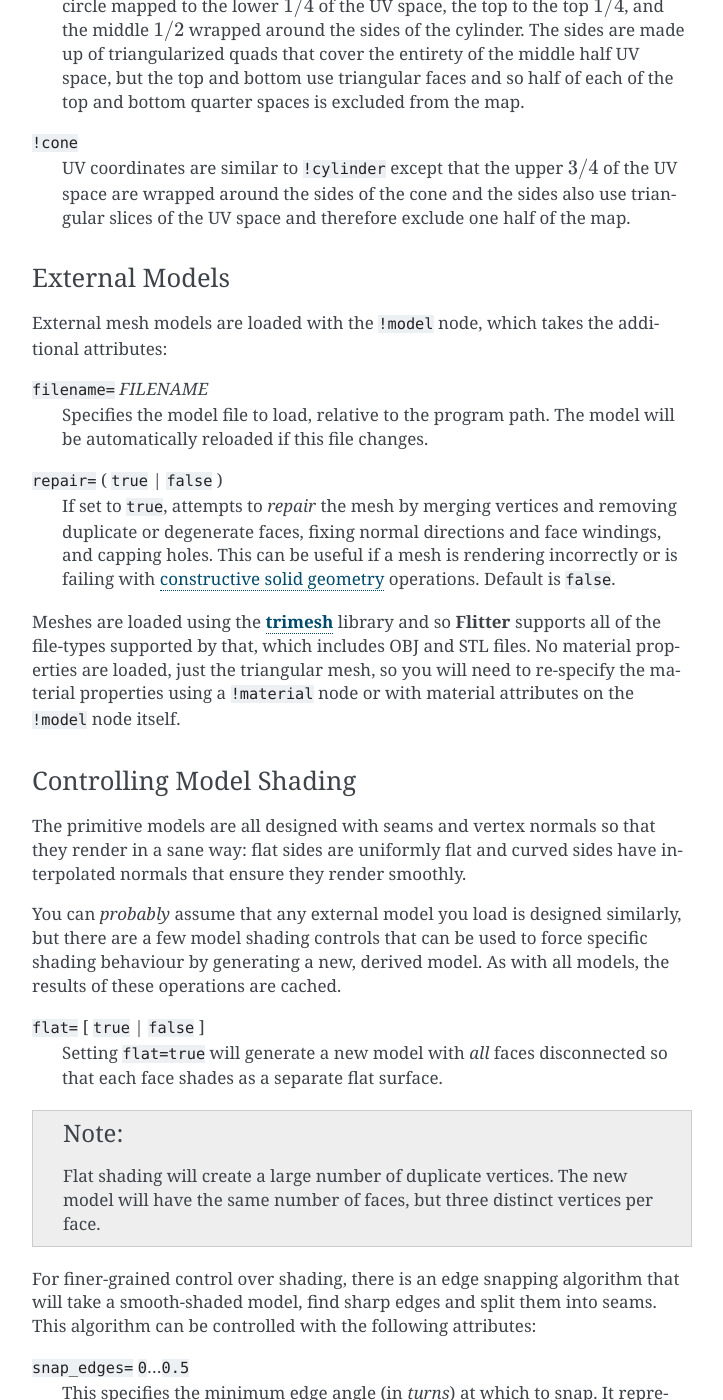
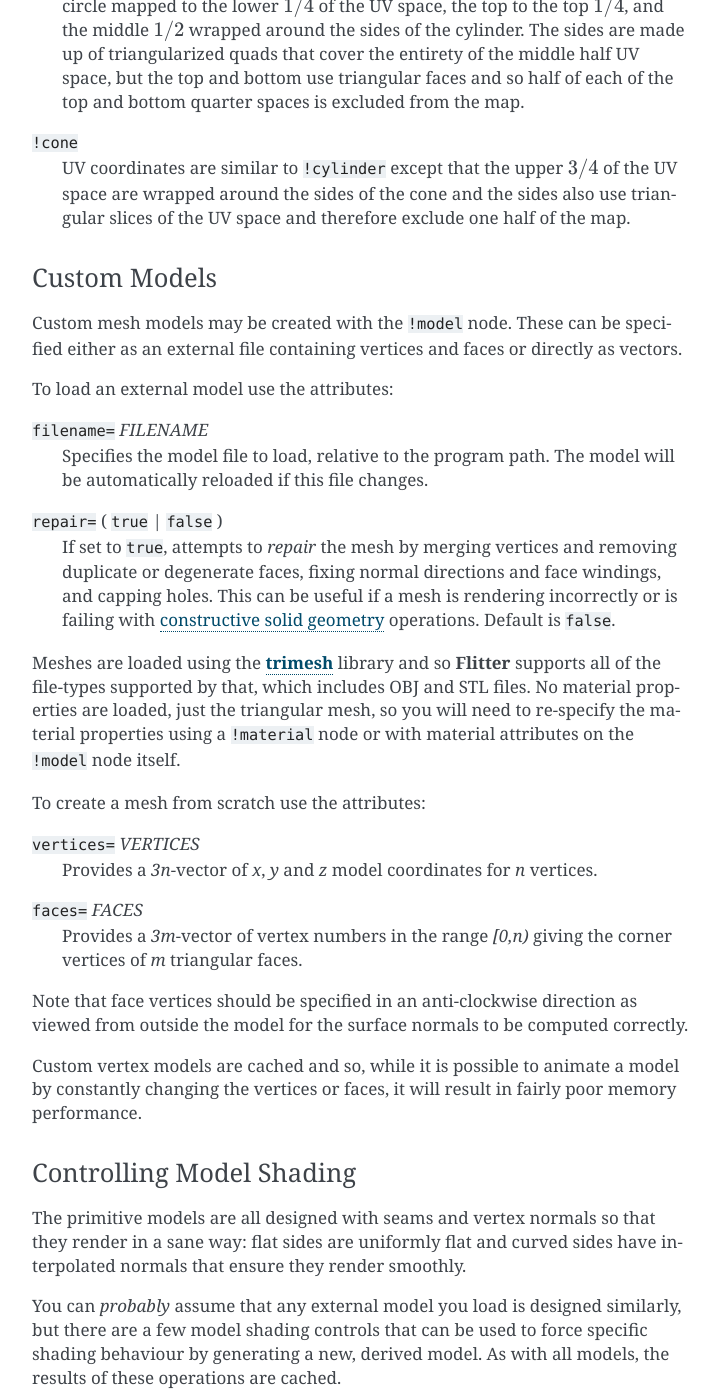
Before and after one commit to jonathanhogg/flitter, a Sphinx documentation site: the page built from docs/canvas3d.md, in a window 1280 px wide and 1400 px high, scrolled down 18743 px. Shown: the whole window, without its empty margins (388-1111 px from the left). Built offline with Sphinx 7.4.7, drawn with Linux system fonts in a browser that asks for light colours; some of the changed text lies outside the part shown.

Commit message:
Add support for creating your own models from vertices and faces

```diff
--- a/docs/canvas3d.md
+++ b/docs/canvas3d.md
@@ -814,10 +814,13 @@ bottom quarter spaces is excluded from the map.
 UV space are wrapped around the sides of the cone and the sides also use
 triangular slices of the UV space and therefore exclude one half of the map.
 
-### External Models
+### Custom Models
 
-External mesh models are loaded with the `!model` node, which takes the
-additional attributes:
+Custom mesh models may be created with the `!model` node. These can be
+specified either as an external file containing vertices and faces or directly
+as vectors.
+
+To load an external model use the attributes:
 
 `filename=` *FILENAME*
 : Specifies the model file to load, relative to the program path. The model
@@ -835,6 +838,22 @@ Meshes are loaded using the [**trimesh**](https://trimesh.org) library and so
 OBJ and STL files. No material properties are loaded, just the triangular mesh,
 so you will need to re-specify the material properties using a `!material`
 node or with material attributes on the `!model` node itself.
+
+To create a mesh from scratch use the attributes:
+
+`vertices=` *VERTICES*
+: Provides a *3n*-vector of *x*, *y* and *z* model coordinates for *n* vertices.
+
+`faces=` *FACES*
+: Provides a *3m*-vector of vertex numbers in the range *[0,n)* giving the
+corner vertices of *m* triangular faces.
+
+Note that face vertices should be specified in an anti-clockwise direction as
+viewed from outside the model for the surface normals to be computed correctly.
+
+Custom vertex models are cached and so, while it is possible to animate a model
+by constantly changing the vertices or faces, it will result in fairly poor
+memory performance.
 
 ### Controlling Model Shading
 
```
Also changed, not shown: 4 other files.
